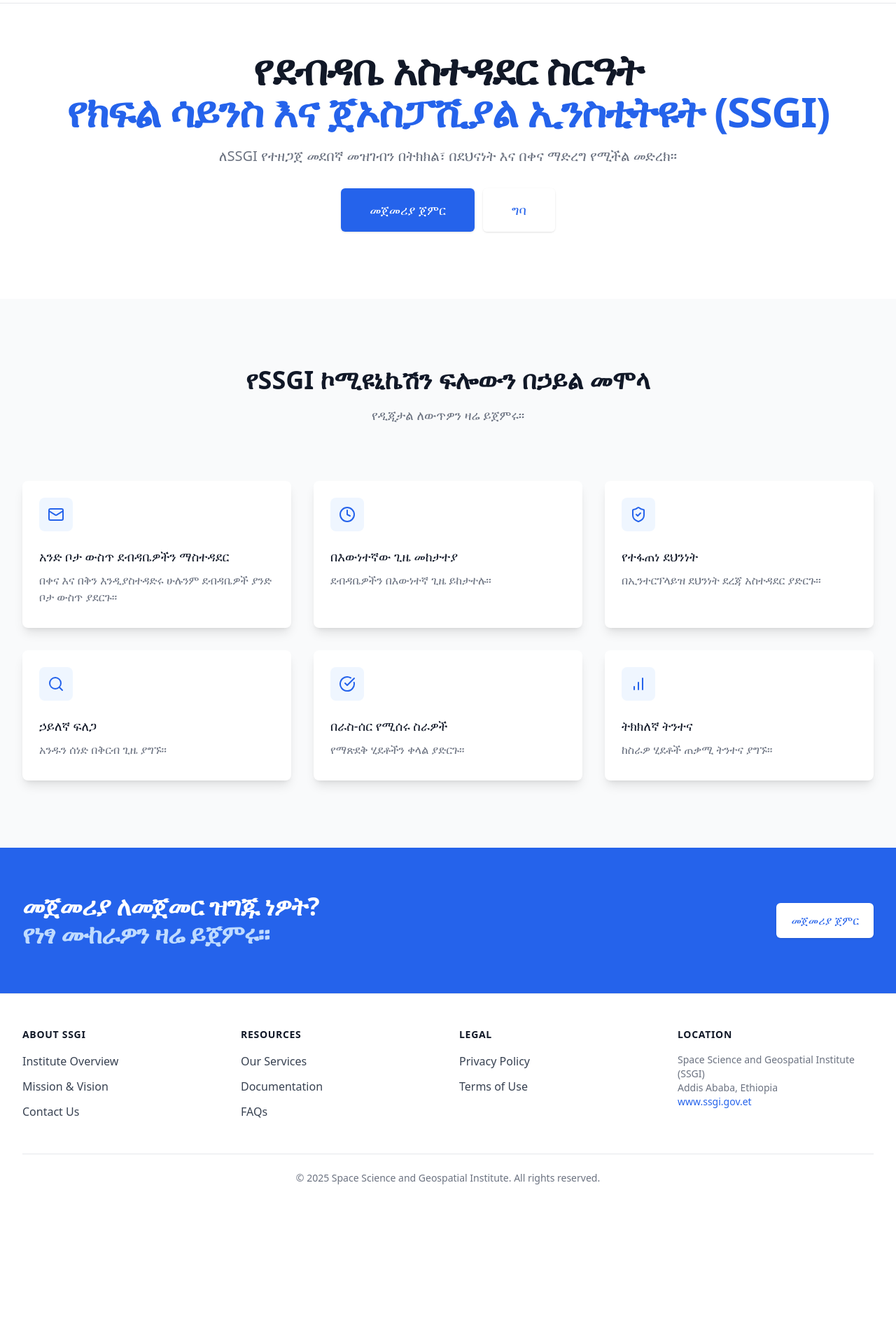
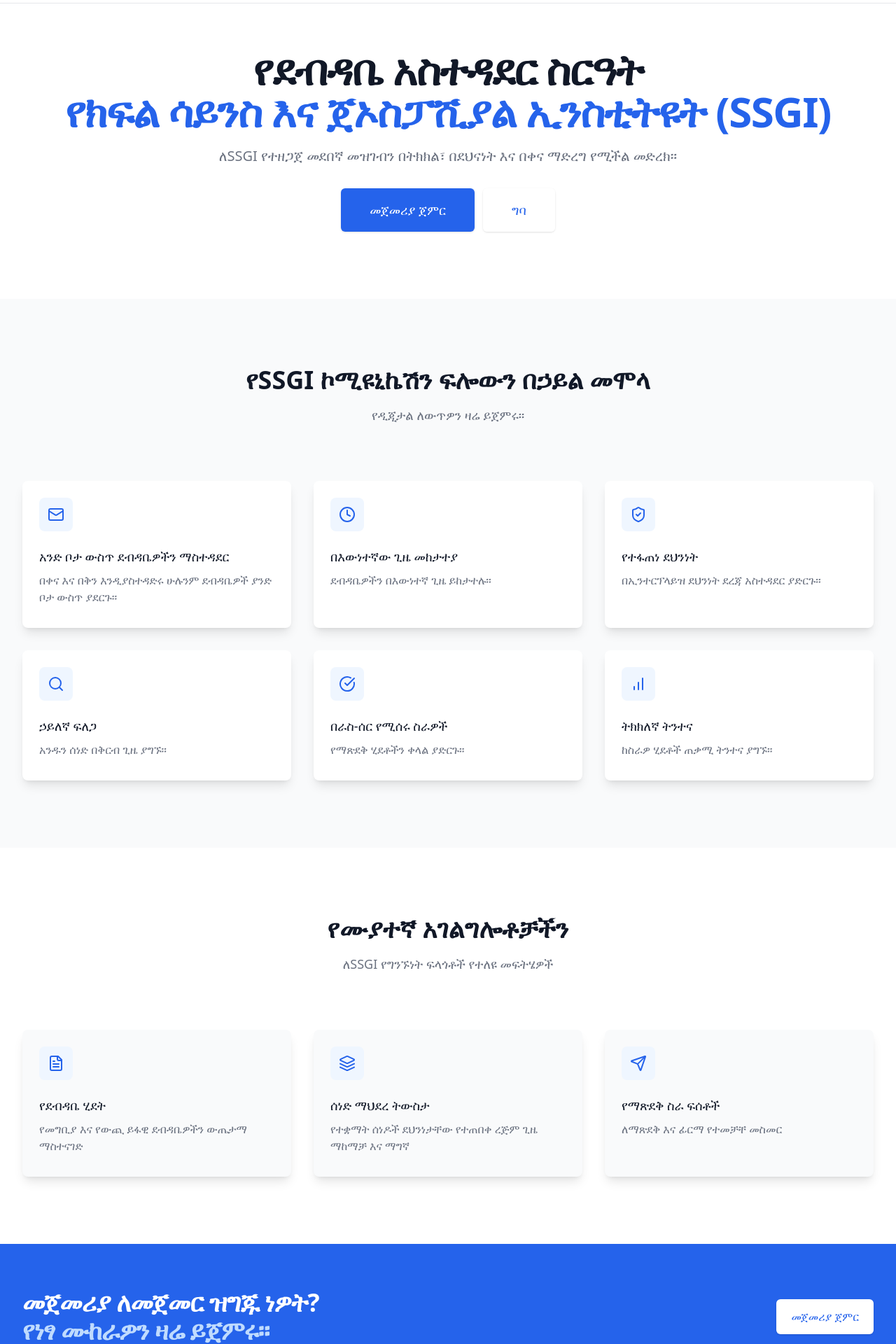
Before and after one commit to biniman4/letPROJ, a React (Vite) app: page / in a window 1280 px wide. Shown: the part 100-2020 px from the top of the page at 70% size. Before the commit the page ends 1841 px from the top, so only its background shows below. Built offline with nearby package versions, Linux system fonts and the light colour scheme.

Commit message:
Add TypewriterTitle component

```diff
--- a/package.json
+++ b/package.json
@@ -1 +1 @@
-{"name":"letter-management","version":"0.0.1","private":true,"type":"module","scripts":{"dev":"vite","build":"vite build","lint":"eslint . --ext .js,.jsx,.ts,.tsx","preview":"vite preview"},"dependencies":{"axios":"^1.9.0","i18next":"^25.0.2","i18next-browser-languagedetector":"^8.1.0","lucide-react":"^0.441.0","nodemailer":"^7.0.3","react":"^18.3.1","react-dom":"^18.3.1","react-i18next":"^15.5.1","react-router-dom":"^6.26.2","react-select":"^5.10.1"},"devDependencies":{"@types/node":"^20.11.18","@types/react":"^18.3.1","@types/react-dom":"^18.3.1","@typescript-eslint/eslint-plugin":"^5.54.0","@typescript-eslint/parser":"^5.54.0","@vitejs/plugin-react":"^4.2.1","autoprefixer":"latest","eslint":"^8.50.0","eslint-plugin-react-hooks":"^4.6.0","eslint-plugin-react-refresh":"^0.4.1","postcss":"latest","tailwindcss":"3.4.17","typescript":"^5.5.4","vite":"^6.3.4"}}
+{"name":"letter-management","version":"0.0.1","private":true,"type":"module","scripts":{"dev":"vite","build":"vite build","lint":"eslint . --ext .js,.jsx,.ts,.tsx","preview":"vite preview"},"dependencies":{"axios":"^1.9.0","framer-motion":"^12.12.1","i18next":"^25.0.2","i18next-browser-languagedetector":"^8.1.0","lucide-react":"^0.441.0","nodemailer":"^7.0.3","react":"^18.3.1","react-dom":"^18.3.1","react-i18next":"^15.5.1","react-router-dom":"^6.26.2","react-select":"^5.10.1"},"devDependencies":{"@types/node":"^20.11.18","@types/react":"^18.3.1","@types/react-dom":"^18.3.1","@typescript-eslint/eslint-plugin":"^5.54.0","@typescript-eslint/parser":"^5.54.0","@vitejs/plugin-react":"^4.2.1","autoprefixer":"latest","eslint":"^8.50.0","eslint-plugin-react-hooks":"^4.6.0","eslint-plugin-react-refresh":"^0.4.1","postcss":"latest","tailwindcss":"3.4.17","typescript":"^5.5.4","vite":"^6.3.4"}}
--- /dev/null
+++ b/src/components/AnimatedTitle.tsx
@@ -0,0 +1,86 @@
+import React, { useState, useEffect } from "react";
+import { motion, AnimatePresence } from "framer-motion";
+
+// Title content for both languages
+const titleContent = {
+  am: {
+    title: "የደብዳቤ አስተዳደር ስርዓት",
+    subtitle: "የክፍል ሳይንስ እና ጀኦስፓሺያል ኢንስቲትዩት (SSGI)",
+  },
+  en: {
+    title: "Letter Management System",
+    subtitle: "Space Science and Geospatial Institute (SSGI)",
+  },
+};
+
+// Animation for each letter
+const letterAnimation = {
+  hidden: { opacity: 0, y: 20 },
+  visible: (i: number) => ({
+    opacity: 1,
+    y: 0,
+    transition: {
+      delay: i * 0.05, // Each letter appears with a slight delay
+      duration: 0.5,
+    },
+  }),
+};
+
+export const AnimatedTitle = ({ lang }: { lang: "am" | "en" }) => {
+  const [currentContent, setCurrentContent] = useState(titleContent[lang]);
+
+  // Update content when language changes
+  useEffect(() => {
+    setCurrentContent(titleContent[lang]);
+  }, [lang]);
+
+  return (
+    <div className="text-center">
+      {/* Main Title */}
+      <h1 className="text-4xl sm:text-5xl md:text-6xl font-bold mb-2">
+        <AnimatePresence mode="wait">
+          <motion.span
+            key={`${lang}-title`}
+            initial="hidden"
+            animate="visible"
+            className="block"
+          >
+            {currentContent.title.split("").map((char, i) => (
+              <motion.span
+                key={i}
+                custom={i}
+                variants={letterAnimation}
+                className="inline-block"
+              >
+                {char === " " ? "\u00A0" : char} {/* Preserve spaces */}
+              </motion.span>
+            ))}
+          </motion.span>
+        </AnimatePresence>
+      </h1>
+
+      {/* Subtitle */}
+      <h2 className="text-xl sm:text-2xl text-blue-600">
+        <AnimatePresence mode="wait">
+          <motion.span
+            key={`${lang}-subtitle`}
+            initial="hidden"
+            animate="visible"
+            className="block"
+          >
+            {currentContent.subtitle.split("").map((char, i) => (
+              <motion.span
+                key={i}
+                custom={i}
+                variants={letterAnimation}
+                className="inline-block"
+              >
+                {char === " " ? "\u00A0" : char}
+              </motion.span>
+            ))}
+          </motion.span>
+        </AnimatePresence>
+      </h2>
+    </div>
+  );
+};
--- a/src/components/pages/Home.tsx
+++ b/src/components/pages/Home.tsx
@@ -8,8 +8,12 @@
   ShieldCheckIcon,
   SearchIcon,
   CheckCircleIcon,
-  BarChartIcon
+  BarChartIcon,
+  FileTextIcon,
+  LayersIcon,
+  SendIcon
 } from 'lucide-react';
+import { motion, AnimatePresence } from 'framer-motion'; // Added imports
 
 const translations = {
   am: {
@@ -33,6 +37,30 @@
     featuresSub: 'Launch your digital transformation journey today.',
     ctaTitle: 'Ready to get started?',
     ctaSubtitle: 'Start your free trial today.'
+  }
+};
+
+// Letter animation variants
+const letterVariants = {
+  hidden: { opacity: 0, y: 20 },
+  visible: (i: number) => ({
+    opacity: 1,
+    y: 0,
+    transition: {
+      delay: i * 0.05,
+      duration: 0.5
+    }
+  })
+};
+
+// Word animation variants
+const wordVariants = {
+  hidden: { opacity: 0 },
+  visible: {
+    opacity: 1,
+    transition: {
+      staggerChildren: 0.05
+    }
   }
 };
 
@@ -90,6 +118,44 @@
   }
 ];
 
+
+const services = [
+  {
+    name: {
+      am: 'የደብዳቤ ሂደት',
+      en: 'Letter Processing'
+    },
+    description: {
+      am: 'የመግቢያ እና የውጪ ይፋዊ ደብዳቤዎችን ውጤታማ ማስተናገድ',
+      en: 'Efficient handling of incoming and outgoing official correspondence.'
+    },
+    icon: FileTextIcon
+  },
+  {
+    name: {
+      am: 'ሰነድ ማህደረ ትውስታ',
+      en: 'Document Archiving'
+    },
+    description: {
+      am: 'የተቋማት ሰነዶች ደህንነታቸው የተጠበቀ ረጅም ጊዜ ማከማቻ እና ማግኛ',
+      en: 'Secure long-term storage and retrieval of institutional documents.'
+    },
+    icon: LayersIcon
+  },
+  {
+    name: {
+      am: 'የማጽደቅ ስራ ፍሰቶች',
+      en: 'Approval Workflows'
+    },
+    description: {
+      am: 'ለማጽደቅ እና ፊርማ የተመቻቸ መስመር',
+      en: 'Streamlined routing for authorization and signatures.'
+    },
+    icon: SendIcon
+  }
+];
+
+
 const Home = ({ onLogin }: { onLogin: () => void }) => {
   const [lang, setLang] = useState<'am' | 'en'>('am');
   const navigate = useNavigate();
@@ -116,15 +182,58 @@
         <div className="bg-white">
           <div className="max-w-7xl mx-auto pt-16 pb-24 px-4 sm:px-6 lg:px-8">
             <div className="text-center">
+              {/* Animated Title Section */}
+              <AnimatePresence mode="wait">
+                <motion.div
+                  key={lang + "-title"}
+                  initial="hidden"
+                  animate="visible"
+                  variants={wordVariants}
+                >
                   <h1 className="text-4xl tracking-tight font-extrabold text-gray-900 sm:text-5xl md:text-6xl">
-                <span className="block">{t.title}</span>
-                <span className="block text-blue-600">{t.subtitle}</span>
+                    <span className="block">
+                      {t.title.split("").map((char, i) => (
+                        <motion.span
+                          key={i}
+                          custom={i}
+                          variants={letterVariants}
+                          className="inline-block"
+                        >
+                          {char === " " ? "\u00A0" : char}
+                        </motion.span>
+                      ))}
+                    </span>
+                    <span className="block text-blue-600">
+                      {t.subtitle.split("").map((char, i) => (
+                        <motion.span
+                          key={i}
+                          custom={i}
+                          variants={letterVariants}
+                          className="inline-block"
+                        >
+                          {char === " " ? "\u00A0" : char}
+                        </motion.span>
+                      ))}
+                    </span>
                   </h1>
-              <p className="mt-3 max-w-md mx-auto text-base text-gray-500 sm:text-lg md:mt-5 md:text-xl md:max-w-3xl">
+                </motion.div>
+              </AnimatePresence>
+
+              <motion.p
+                initial={{ opacity: 0 }}
+                animate={{ opacity: 1 }}
+                transition={{ delay: 0.5 }}
+                className="mt-3 max-w-md mx-auto text-base text-gray-500 sm:text-lg md:mt-5 md:text-xl md:max-w-3xl"
+              >
                 {t.description}
-              </p>
+              </motion.p>
 
-              <div className="mt-5 max-w-md mx-auto sm:flex sm:justify-center md:mt-8">
+              <motion.div
+                initial={{ opacity: 0 }}
+                animate={{ opacity: 1 }}
+                transition={{ delay: 0.7 }}
+                className="mt-5 max-w-md mx-auto sm:flex sm:justify-center md:mt-8"
+              >
                 <div className="rounded-md shadow">
                   <Link
                     to="/signup"
@@ -141,7 +250,7 @@
                     {t.login}
                   </button>
                 </div>
-              </div>
+              </motion.div>
             </div>
           </div>
         </div>
@@ -150,17 +259,32 @@
         <div className="bg-gray-50 py-24" id="features">
           <div className="max-w-7xl mx-auto px-4 sm:px-6 lg:px-8">
             <div className="text-center">
-              <h2 className="text-3xl font-extrabold text-gray-900 sm:text-4xl">
+              <motion.h2
+                initial={{ opacity: 0, y: 20 }}
+                whileInView={{ opacity: 1, y: 0 }}
+                viewport={{ once: true }}
+                className="text-3xl font-extrabold text-gray-900 sm:text-4xl"
+              >
                 {t.featuresHeading}
-              </h2>
-              <p className="mt-4 text-lg text-gray-500">
+              </motion.h2>
+              <motion.p
+                initial={{ opacity: 0, y: 20 }}
+                whileInView={{ opacity: 1, y: 0 }}
+                viewport={{ once: true }}
+                transition={{ delay: 0.2 }}
+                className="mt-4 text-lg text-gray-500"
+              >
                 {t.featuresSub}
-              </p>
+              </motion.p>
             </div>
             <div className="mt-20 grid grid-cols-1 gap-8 sm:grid-cols-2 lg:grid-cols-3">
-              {features.map((feature) => (
-                <div
+              {features.map((feature, index) => (
+                <motion.div
                   key={feature.name.en}
+                  initial={{ opacity: 0, y: 50 }}
+                  whileInView={{ opacity: 1, y: 0 }}
+                  viewport={{ once: true }}
+                  transition={{ delay: index * 0.1 }}
                   className="bg-white pt-6 px-6 pb-8 rounded-lg shadow-lg hover:shadow-xl transition-shadow duration-300"
                 >
                   <div>
@@ -174,7 +298,56 @@
                   <p className="mt-2 text-base text-gray-500">
                     {feature.description[lang]}
                   </p>
+                </motion.div>
+              ))}
             </div>
+          </div>
+        </div>
+
+        {/* Services Section */}
+        <div className="py-24 bg-white" id="services">
+          <div className="max-w-7xl mx-auto px-4 sm:px-6 lg:px-8">
+            <div className="text-center">
+              <motion.h2
+                initial={{ opacity: 0, y: 20 }}
+                whileInView={{ opacity: 1, y: 0 }}
+                viewport={{ once: true }}
+                className="text-3xl font-extrabold text-gray-900 sm:text-4xl"
+              >
+                {lang === 'am' ? 'የሙያተኛ አገልግሎቶቻችን' : 'Our Professional Services'}
+              </motion.h2>
+              <motion.p
+                initial={{ opacity: 0, y: 20 }}
+                whileInView={{ opacity: 1, y: 0 }}
+                viewport={{ once: true }}
+                transition={{ delay: 0.2 }}
+                className="mt-4 text-lg text-gray-500"
+              >
+                {lang === 'am' ? 'ለSSGI የግንኙነት ፍላጎቶች የተለዩ መፍትሄዎች' : 'Specialized solutions for SSGI\'s communication needs'}
+              </motion.p>
+            </div>
+            <div className="mt-20 grid grid-cols-1 gap-8 sm:grid-cols-2 lg:grid-cols-3">
+              {services.map((service, index) => (
+                <motion.div
+                  key={service.name.en}
+                  initial={{ opacity: 0, y: 50 }}
+                  whileInView={{ opacity: 1, y: 0 }}
+                  viewport={{ once: true }}
+                  transition={{ delay: index * 0.1 }}
+                  className="bg-gray-50 pt-6 px-6 pb-8 rounded-lg shadow-lg hover:shadow-xl transition-shadow duration-300"
+                >
+                  <div>
+                    <span className="p-3 bg-blue-50 rounded-lg inline-block">
+                      <service.icon className="h-6 w-6 text-blue-600" />
+                    </span>
+                  </div>
+                  <h3 className="mt-4 text-lg font-medium text-gray-900">
+                    {service.name[lang]}
+                  </h3>
+                  <p className="mt-2 text-base text-gray-500">
+                    {service.description[lang]}
+                  </p>
+                </motion.div>
               ))}
             </div>
           </div>
@@ -183,11 +356,22 @@
         {/* CTA Section */}
         <div className="bg-blue-600">
           <div className="max-w-7xl mx-auto py-12 px-4 sm:px-6 lg:py-16 lg:px-8 lg:flex lg:items-center lg:justify-between">
+            <motion.div
+              initial={{ opacity: 0, x: -20 }}
+              whileInView={{ opacity: 1, x: 0 }}
+              viewport={{ once: true }}
+            >
               <h2 className="text-3xl font-extrabold tracking-tight text-white sm:text-4xl">
                 <span className="block">{t.ctaTitle}</span>
                 <span className="block text-blue-200">{t.ctaSubtitle}</span>
               </h2>
-            <div className="mt-8 flex lg:mt-0 lg:flex-shrink-0">
+            </motion.div>
+            <motion.div
+              initial={{ opacity: 0, x: 20 }}
+              whileInView={{ opacity: 1, x: 0 }}
+              viewport={{ once: true }}
+              className="mt-8 flex lg:mt-0 lg:flex-shrink-0"
+            >
               <div className="inline-flex rounded-md shadow">
                 <Link
                   to="/signup"
@@ -196,7 +380,7 @@
                   {t.getStarted}
                 </Link>
               </div>
-            </div>
+            </motion.div>
           </div>
         </div>
       </main>
--- a/src/index.css
+++ b/src/index.css
@@ -1,3 +1,9 @@
 @import 'tailwindcss/base';
 @import 'tailwindcss/components';
 @import 'tailwindcss/utilities';
+
+@import url("https://fonts.googleapis.com/css2?family=Noto+Sans+Ethiopic:wght@400;700&display=swap");
+
+.amharic {
+  font-family: 'Noto Sans Ethiopic', sans-serif;
+}
```
Also changed, not shown: 1 other file (tests, documents, lock files or other folders). Lines whose indentation alone changed are shown as unchanged.
